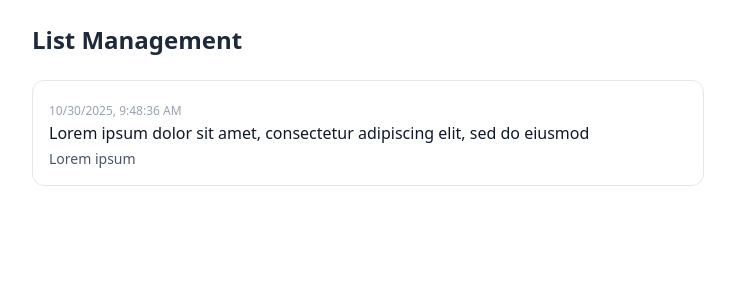
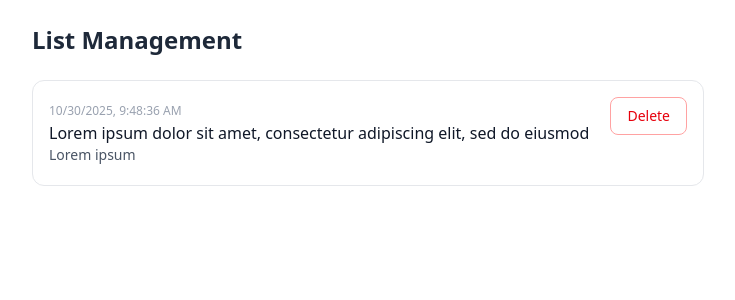
Before and after one commit to arman-borkhani/list-management-interface, a React (Vite) app: page / in a window 1280 px wide. Shown: the top 300 px of the page, without its empty margins (272-1007 px from the left). Built offline with nearby package versions, Linux system fonts and the light colour scheme.

Commit message:
Add delete functionality for list items

```diff
--- a/src/App.tsx
+++ b/src/App.tsx
@@ -1,9 +1,9 @@
-import { useState } from "react";
+import { useReducer } from "react";
 import ListView from "./components/list/ListView";
-import type { Item } from "./types";
+import { itemsReducer } from "./reducers";
 
 function App() {
-  const [items, setItems] = useState<Item[]>([
+  const [items, dispatch] = useReducer(itemsReducer, [
     {
       id: 1,
       title:
@@ -13,13 +13,17 @@ function App() {
     },
   ]);
 
+  const handleDelete = (id: number) => {
+    dispatch({ type: "DELETE", payload: id });
+  };
+
   return (
     <main>
       <div className="container">
         <div className="py-6 max-w-2xl mx-auto font-sans text-gray-800">
           <h1 className="text-2xl font-semibold mb-6">List Management</h1>
 
-          <ListView items={items} />
+          <ListView items={items} onDelete={handleDelete} />
         </div>
       </div>
     </main>
--- a/src/components/list/ListItem.tsx
+++ b/src/components/list/ListItem.tsx
@@ -1,15 +1,23 @@
 import type { Item } from "../../types";
+import Button from "../ui/Button";
 
 interface Props {
   item: Item;
+  onDelete: () => void;
 }
 
-const ListItem = ({ item }: Props) => {
+const ListItem = ({ item, onDelete }: Props) => {
   return (
-    <article className="border border-gray-200 rounded-xl p-4 space-y-1">
-      <time className="text-xs text-gray-400">{item.createdAt}</time>
-      <h3 className="font-medium text-gray-900">{item.title}</h3>
-      <p className="text-sm text-gray-600">{item.subtitle}</p>
+    <article className="border border-gray-200 rounded-xl p-4 space-y-1 flex flex-col sm:flex-row gap-4 justify-between items-start">
+      <div>
+        <time className="text-xs text-gray-400">{item.createdAt}</time>
+        <h3 className="font-medium text-gray-900">{item.title}</h3>
+        <p className="text-sm text-gray-600">{item.subtitle}</p>
+      </div>
+
+      <Button onClick={onDelete} variant="destructive">
+        Delete
+      </Button>
     </article>
   );
 };
--- a/src/components/list/ListView.tsx
+++ b/src/components/list/ListView.tsx
@@ -3,9 +3,10 @@ import ListItem from "./ListItem";
 
 interface Props {
   items: Item[];
+  onDelete: (id: number) => void;
 }
 
-const ListView = ({ items }: Props) => {
+const ListView = ({ items, onDelete }: Props) => {
   if (items.length === 0) {
     return (
       <p className="text-gray-500">No items yet. Click Create to add one.</p>
@@ -15,7 +16,11 @@ const ListView = ({ items }: Props) => {
   return (
     <div className="space-y-4">
       {items.map((item) => (
-        <ListItem key={item.id} item={item} />
+        <ListItem
+          key={item.id}
+          item={item}
+          onDelete={() => onDelete(item.id)}
+        />
       ))}
     </div>
   );
--- /dev/null
+++ b/src/reducers.ts
@@ -0,0 +1,10 @@
+import type { Action, Item } from "./types";
+
+export function itemsReducer(state: Item[], action: Action): Item[] {
+  switch (action.type) {
+    case "DELETE":
+      return state.filter((it) => it.id !== action.payload);
+    default:
+      return state;
+  }
+}
--- a/src/types.ts
+++ b/src/types.ts
@@ -4,3 +4,5 @@ export interface Item {
   subtitle: string;
   createdAt: string;
 }
+
+export type Action = { type: "DELETE"; payload: number };
```
